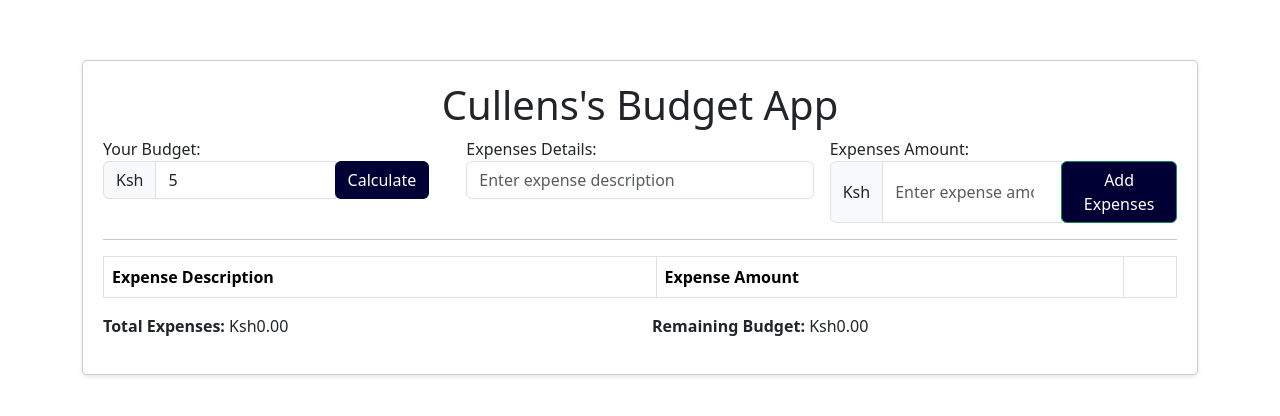
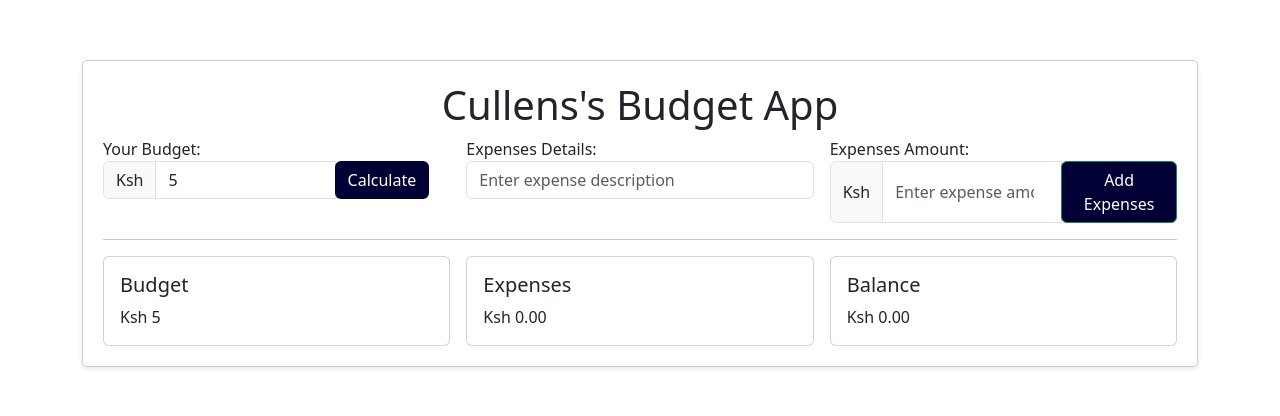
Before and after one commit to cullen-kaberere/phase-1-final-project, a website: page index.html in a window 1280 px wide. Both pictures are taken after typing "5" into the empty fields and a click on the button "Calculate". Drawn offline with nearby package versions, Linux system fonts and the light colour scheme.

Commit message:
Adds js Functions

```diff
--- a/index.html
+++ b/index.html
@@ -39,29 +39,32 @@
                   </div>
                 </div>
                 <hr>
-                <div class="row">
-                  <div class="col-md-12">
-                    <table class="table table-bordered">
-                      <thead>
-                        <tr>
-                          <th>Expense Description</th>
-                          <th>Expense Amount</th>
-                          <th></th>
-                        </tr>
-                      </thead>
-                      <tbody id="expenses-table">
-                        </tbody>
-                    </table>
+                <div class="row g-3">
+                    <div class="col-md-4">
+                      <div class="card">
+                        <div class="card-body">
+                          <h5 class="card-title">Budget</h5>
+                          <p class="card-text" id="budget-display">Ksh 0.00</p>
+                        </div>
+                      </div>
+                    </div>
+                    <div class="col-md-4">
+                      <div class="card">
+                        <div class="card-body">
+                          <h5 class="card-title">Expenses</h5>
+                          <p class="card-text" id="expenses-display">Ksh 0.00</p>
+                        </div>
+                      </div>
+                    </div>
+                    <div class="col-md-4">
+                      <div class="card">
+                        <div class="card-body">
+                          <h5 class="card-title">Balance</h5>
+                          <p class="card-text" id="balance-display">Ksh 0.00</p>
+                        </div>
+                      </div>
+                    </div>
                   </div>
-                </div>
-                <div class="row">
-                  <div class="col-md-6">
-                    <p><strong>Total Expenses:</strong> <span id="total-expenses">Ksh0.00</span></p>
-                  </div>
-                  <div class="col-md-6">
-                    <p><strong>Remaining Budget:</strong> <span id="remaining-budget">Ksh0.00</span></p>
-                  </div>
-                </div>
         </form>
     </div>
     <script src="./src/js/index.js"></script>
--- a/src/js/index.js
+++ b/src/js/index.js
@@ -0,0 +1,19 @@
+function calculate() {
+    const budgetInput = document.getElementById("budget");
+    const budgetDisplay = document.getElementById("budget-display");
+    const budget = budgetInput.value;
+    budgetDisplay.textContent = "Ksh " + budget;
+  }
+
+  function addExpense() {
+    const expensesAmountInput = document.getElementById("expenses-amount");
+    const expensesDisplay = document.getElementById("expenses-display");
+    const expensesAmount = expensesAmountInput.value;
+    expensesDisplay.textContent = "Ksh " + expensesAmount;
+
+    // Calculate and update the balance
+    const budget = parseInt(document.getElementById("budget-display").textContent.replace("Ksh ", ""));
+    const expenses = parseInt(expensesAmount);
+    const balance = budget - expenses;
+    document.getElementById("balance-display").textContent = "Ksh " + balance;
+  }
```
